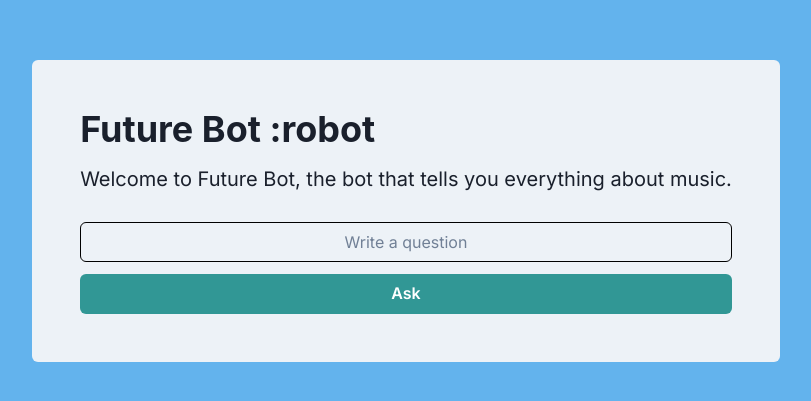
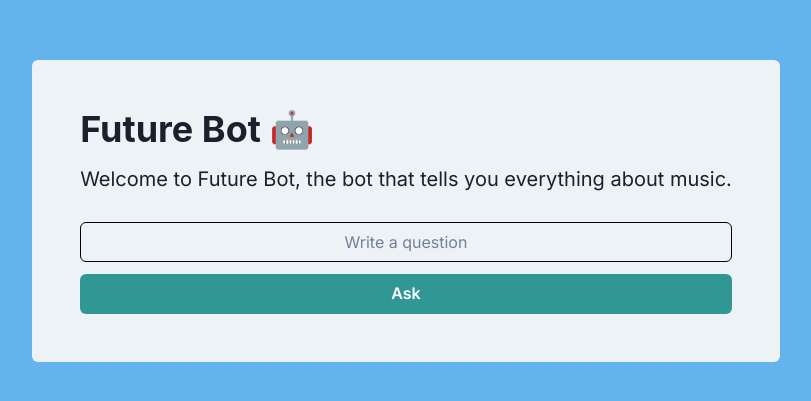
Before and after one commit to pibelanzallamas/chat-bot, a Next.js app: page / in a window 1280 px wide. Shown: the part 189-590 px from the top of the page, without its empty margins (234-1045 px from the left). Built offline with nearby package versions, Linux system fonts and the light colour scheme.

Commit message:
emoji on title

```diff
--- a/app/page.js
+++ b/app/page.js
@@ -77,7 +77,7 @@ export default function Home() {
           width={{ bs: "90vw", sm: "60vw" }}
           maxWidth={{ sm: "60vw" }}
         >
-          <Heading mb={3}>Future Bot :robot</Heading>
+          <Heading mb={3}>Future Bot 🤖</Heading>
           <Text fontSize="xl" mb="3">
             Welcome to Future Bot, the bot that tells you everything about
             music.
```
